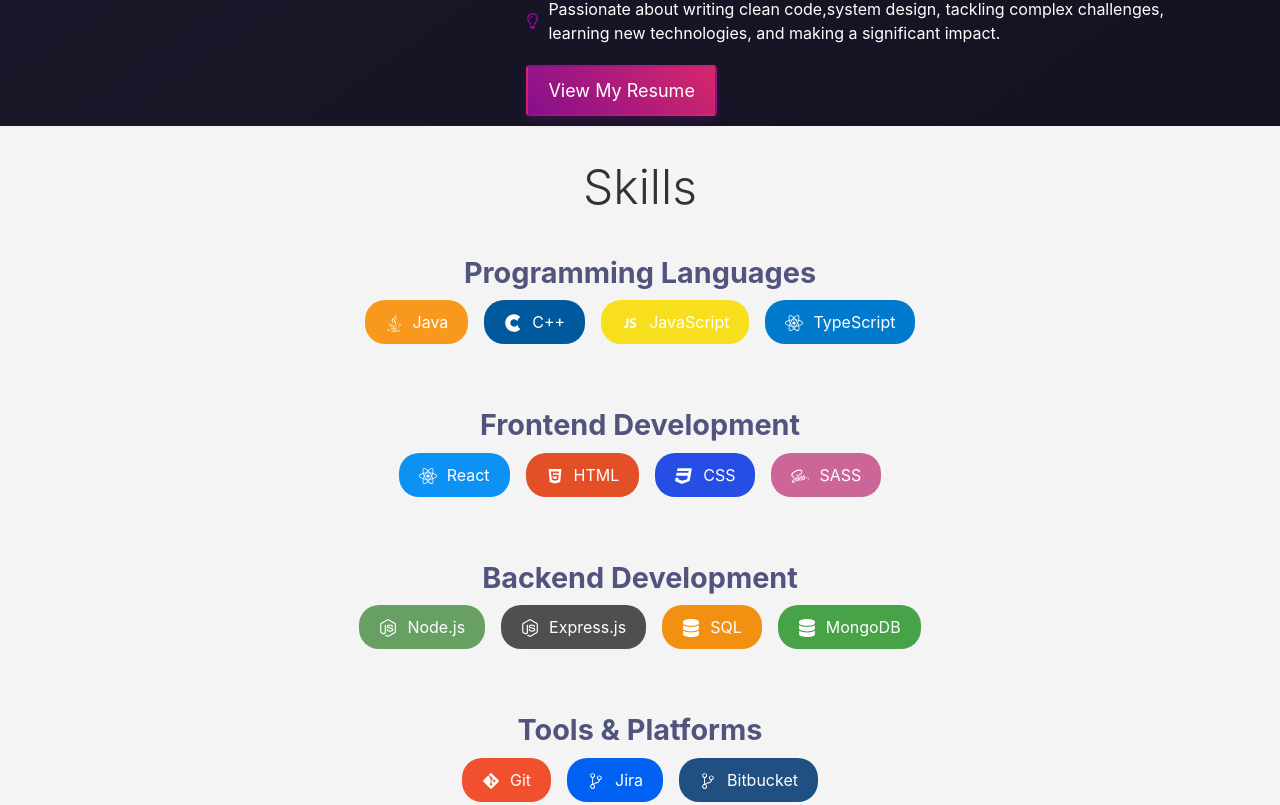
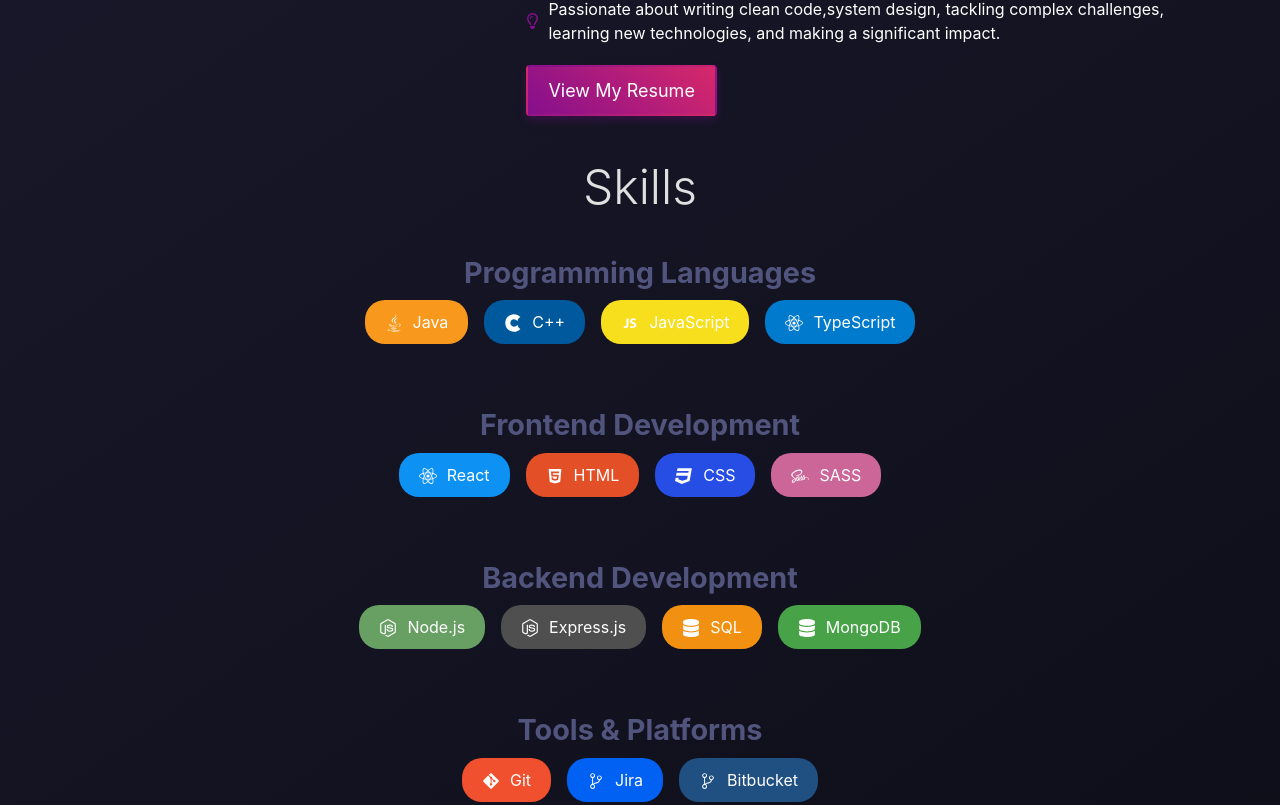
Before and after one commit to anoushka-61/MyPortfolio, a React (Create React App) app: page / in a window 1280 px wide. Shown: the part 575-1380 px from the top of the page. Built offline with nearby package versions, Linux system fonts and the light colour scheme; no server answers.

Commit message:
Prepare for GitHub Pages deployment

```diff
--- a/src/components/Skills/Skills.js
+++ b/src/components/Skills/Skills.js
@@ -36,7 +36,7 @@
   ],
 };
 
-const SegmentedSkills = () => {
+const Skills = () => {
   const [visibleRows, setVisibleRows] = useState([]);
 
 
@@ -77,7 +77,7 @@
   }, [observer]);
 
   return (
-    <div id="skills" className={`section segmented-skills `}>
+    <div id="skills" className={`section segmented-skills dark `}>
       <h1 className="skills-header text-center display-4 mb-4">Skills</h1>
 
       {Object.keys(skillsData).map((category, index) => (
@@ -109,4 +109,4 @@
   );
 };
 
-export default SegmentedSkills;
+export default Skills;
```
